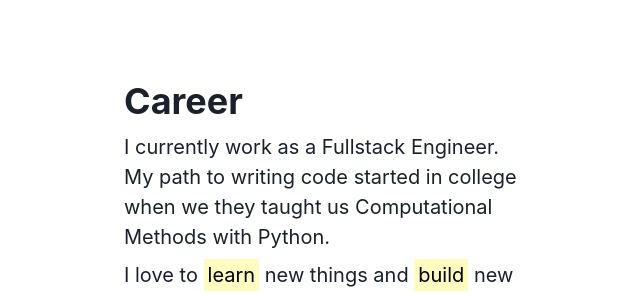
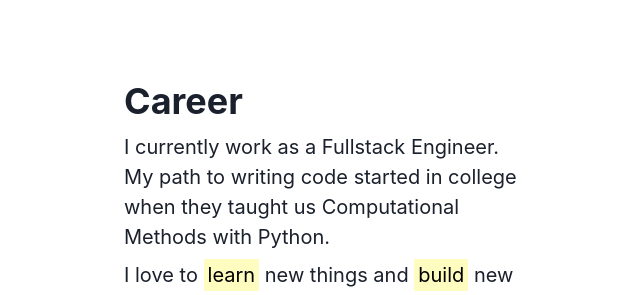
Before and after one commit to sammydowds/next-blog, a Next.js app: page /story in a window 1280 px wide. Shown: the part 1800-2095 px from the top of the page, without its empty margins (316-956 px from the left). Built offline with nearby package versions, Linux system fonts and the light colour scheme.

Commit message:
fix: grammar

```diff
--- a/components/ScrollingStory/Career.tsx
+++ b/components/ScrollingStory/Career.tsx
@@ -8,7 +8,7 @@ export const Career = (sectionProps: Omit<SectionProps, 'children'>) => {
         <Heading>Career</Heading>
         <Text fontSize="20px">
           I currently work as a Fullstack Engineer.
-          My path to writing code started in college when we they taught us Computational Methods with Python.
+          My path to writing code started in college when they taught us Computational Methods with Python.
         </Text>
         <Text fontSize="20px">
           <Highlight query={["learn", "build"]} styles={{ px: '1', py: '1', bg: 'yellow.100' }}>
```
